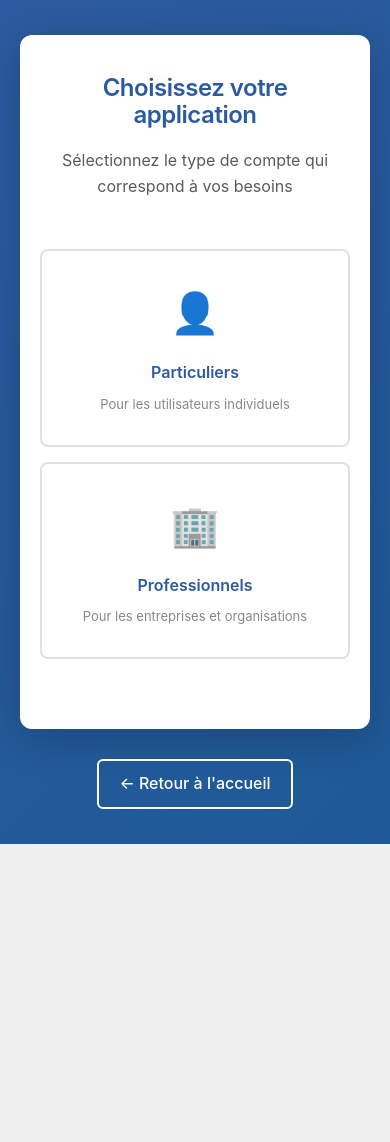
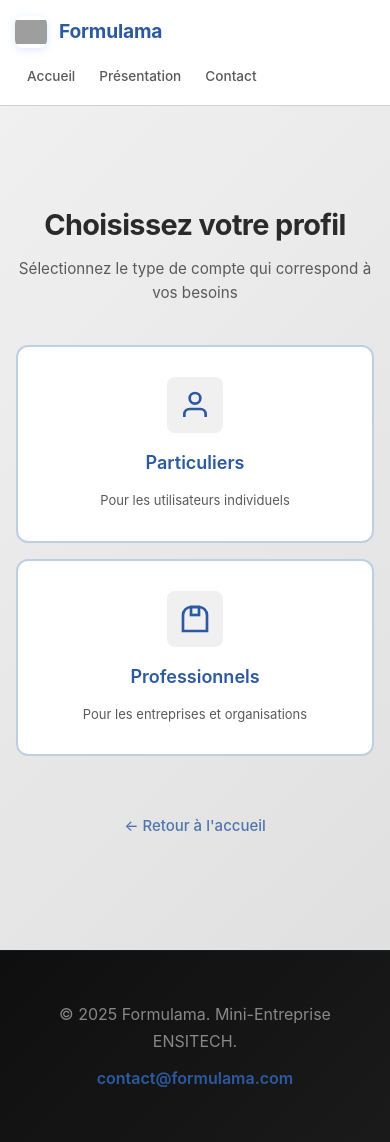
Before and after one commit to cyril824/formulama_site, a plain HTML site: page selection/selection.html in a window 390 px wide. Before the commit the page ends 844 px from the top, so only its background shows below. Drawn offline with Linux system fonts and the light colour scheme; grey boxes are pictures that could not be loaded.

Commit message:
Update selection.html

```diff
--- a/selection/selection.html
+++ b/selection/selection.html
@@ -8,45 +8,44 @@
     <link rel="stylesheet" href="../style.css">
     <style>
         .selection-container {
+            min-height: 100vh;
+            background: linear-gradient(135deg, #f0f0f0 0%, #e0e0e0 100%);
+            padding: 80px 40px;
             display: flex;
-            flex-direction: column;
             align-items: center;
             justify-content: center;
-            min-height: 100vh;
-            background: linear-gradient(135deg, #2c5aa0 0%, #1e5a96 100%);
-            padding: 20px;
             font-family: -apple-system, BlinkMacSystemFont, 'Segoe UI', 'Roboto', sans-serif;
         }
 
-        .selection-card {
-            background: white;
-            border-radius: 12px;
-            padding: 60px 40px;
-            box-shadow: 0 10px 40px rgba(0, 0, 0, 0.2);
-            max-width: 700px;
+        .selection-wrapper {
+            max-width: 900px;
             width: 100%;
             text-align: center;
         }
 
-        .selection-card h1 {
-            color: #2c5aa0;
-            font-size: 32px;
-            margin-bottom: 20px;
-            font-weight: 600;
+        .selection-header {
+            margin-bottom: 60px;
         }
 
-        .selection-card p {
+        .selection-header h1 {
+            color: #2a2a2a;
+            font-size: 3.5rem;
+            margin-bottom: 16px;
+            font-weight: 700;
+            letter-spacing: -0.02em;
+        }
+
+        .selection-header p {
             color: #5a5a5a;
-            font-size: 16px;
-            margin-bottom: 50px;
+            font-size: 1.1rem;
             line-height: 1.6;
         }
 
         .buttons-grid {
             display: grid;
             grid-template-columns: 1fr 1fr;
-            gap: 20px;
-            margin-bottom: 30px;
+            gap: 40px;
+            margin-bottom: 50px;
         }
 
         .app-button {
@@ -54,110 +53,233 @@
             flex-direction: column;
             align-items: center;
             justify-content: center;
-            padding: 40px 30px;
+            padding: 50px 40px;
             text-decoration: none;
-            border: 2px solid #e0e0e0;
-            border-radius: 8px;
+            border: 2px solid #bdd0e3;
+            border-radius: 12px;
             transition: all 0.3s ease;
             background: white;
             cursor: pointer;
+            min-height: 280px;
+            position: relative;
+        }
+
+        .app-button::after {
+            content: '';
+            position: absolute;
+            top: 0;
+            left: 0;
+            right: 0;
+            height: 4px;
+            background: linear-gradient(90deg, #1e5a96 0%, #00a389 100%);
+            border-radius: 12px 12px 0 0;
+            opacity: 0;
+            transition: opacity 0.3s ease;
+        }
+
+        .app-button:hover::after {
+            opacity: 1;
         }
 
         .app-button:hover {
             border-color: #2c5aa0;
             background-color: #f5f5f5;
-            transform: translateY(-2px);
-            box-shadow: 0 4px 12px rgba(44, 90, 160, 0.15);
+            transform: translateY(-4px);
+            box-shadow: 0 12px 24px rgba(44, 90, 160, 0.15);
         }
 
         .app-button-icon {
-            font-size: 48px;
-            margin-bottom: 15px;
-            color: #2c5aa0;
+            width: 64px;
+            height: 64px;
+            margin-bottom: 20px;
+            display: flex;
+            align-items: center;
+            justify-content: center;
+            background: #f0f0f0;
+            border-radius: 8px;
+            transition: all 0.3s ease;
+        }
+
+        .app-button:hover .app-button-icon {
+            background: #bdd0e3;
+            transform: scale(1.1);
+        }
+
+        .app-button-icon svg {
+            width: 36px;
+            height: 36px;
+            stroke: #2c5aa0;
+            fill: none;
+            stroke-width: 2;
         }
 
         .app-button-title {
-            font-size: 18px;
+            font-size: 24px;
             font-weight: 600;
             color: #2c5aa0;
-            margin-bottom: 8px;
+            margin-bottom: 12px;
         }
 
         .app-button-desc {
-            font-size: 13px;
-            color: #888;
+            font-size: 14px;
+            color: #5a5a5a;
+            line-height: 1.6;
         }
 
         .back-link {
-            color: white;
+            color: #2c5aa0;
             text-decoration: none;
-            font-size: 16px;
-            margin-top: 30px;
+            font-size: 15px;
             display: inline-block;
-            opacity: 1;
+            opacity: 0.8;
             transition: all 0.3s ease;
-            padding: 10px 20px;
-            border: 2px solid white;
-            border-radius: 6px;
+            padding: 8px 12px;
+            border-radius: 4px;
             font-weight: 500;
+            position: relative;
+        }
+
+        .back-link::before {
+            content: '← ';
+            display: inline;
         }
 
         .back-link:hover {
-            background-color: rgba(255, 255, 255, 0.2);
-            transform: translateY(-2px);
+            color: #1e5a96;
+            opacity: 1;
+            background-color: rgba(44, 90, 160, 0.08);
         }
 
-        @media (max-width: 600px) {
-            .selection-card {
-                padding: 40px 20px;
+        @media (max-width: 768px) {
+            .selection-container {
+                padding: 60px 20px;
+            }
+
+            .selection-header h1 {
+                font-size: 2.5rem;
+            }
+
+            .selection-header p {
+                font-size: 1rem;
             }
 
             .buttons-grid {
                 grid-template-columns: 1fr;
-                gap: 15px;
+                gap: 24px;
             }
 
-            .selection-card h1 {
-                font-size: 24px;
+            .app-button {
+                padding: 40px 30px;
+                min-height: auto;
+            }
+
+            .app-button-title {
+                font-size: 20px;
+            }
+        }
+
+        @media (max-width: 480px) {
+            .selection-container {
+                padding: 40px 16px;
+            }
+
+            .selection-header {
+                margin-bottom: 40px;
+            }
+
+            .selection-header h1 {
+                font-size: 1.8rem;
+            }
+
+            .selection-header p {
+                font-size: 0.95rem;
+            }
+
+            .buttons-grid {
+                gap: 16px;
             }
 
             .app-button {
                 padding: 30px 20px;
+                min-height: auto;
             }
 
             .app-button-icon {
-                font-size: 40px;
+                width: 56px;
+                height: 56px;
+                margin-bottom: 16px;
+            }
+
+            .app-button-icon svg {
+                width: 32px;
+                height: 32px;
             }
 
             .app-button-title {
-                font-size: 16px;
+                font-size: 18px;
+            }
+
+            .app-button-desc {
+                font-size: 13px;
             }
         }
     </style>
 </head>
 <body>
+    <header class="main-header">
+        <div class="header-content">
+            <div class="header-left">
+                <img src="../formulama.png" alt="Logo Formulama" class="logo">
+                <h1>Formulama</h1>
+            </div>
+            <nav class="main-nav">
+                <ul>
+                    <li><a href="/acceuil/acceuil.html">Accueil</a></li>
+                    <li><a href="../presentation/presentation.html">Présentation</a></li>
+                    <li><a href="../contact/contact.html">Contact</a></li>
+                </ul>
+            </nav>
+        </div>
+    </header>
+
     <div class="selection-container">
-        <div class="selection-card">
-            <h1>Choisissez votre application</h1>
-            <p>Sélectionnez le type de compte qui correspond à vos besoins</p>
+        <div class="selection-wrapper">
+            <div class="selection-header">
+                <h1>Choisissez votre profil</h1>
+                <p>Sélectionnez le type de compte qui correspond à vos besoins</p>
+            </div>
 
             <div class="buttons-grid">
                 <a href="/go-particuliers" class="app-button">
-                    <div class="app-button-icon">👤</div>
+                    <div class="app-button-icon">
+                        <svg viewBox="0 0 24 24">
+                            <path d="M20 21v-2a4 4 0 0 0-4-4H8a4 4 0 0 0-4 4v2"></path>
+                            <circle cx="12" cy="7" r="4"></circle>
+                        </svg>
+                    </div>
                     <div class="app-button-title">Particuliers</div>
                     <div class="app-button-desc">Pour les utilisateurs individuels</div>
                 </a>
 
                 <a href="/go-professionnels" class="app-button">
-                    <div class="app-button-icon">🏢</div>
+                    <div class="app-button-icon">
+                        <svg viewBox="0 0 24 24">
+                            <path d="M21 21H3V9a6 6 0 0 1 6-6h6a6 6 0 0 1 6 6v12Z"></path>
+                            <rect x="9" y="3" width="6" height="6"></rect>
+                        </svg>
+                    </div>
                     <div class="app-button-title">Professionnels</div>
                     <div class="app-button-desc">Pour les entreprises et organisations</div>
                 </a>
             </div>
-        </div>
 
-        <a href="/acceuil/acceuil.html" class="back-link">← Retour à l'accueil</a>
+            <a href="/acceuil/acceuil.html" class="back-link">Retour à l'accueil</a>
         </div>
     </div>
+
+    <footer>
+        <p>&copy; 2025 Formulama. Mini-Entreprise ENSITECH.</p>
+        <p><a href="mailto:contact@formulama.com">contact@formulama.com</a></p>
+    </footer>
 </body>
 </html>
```
